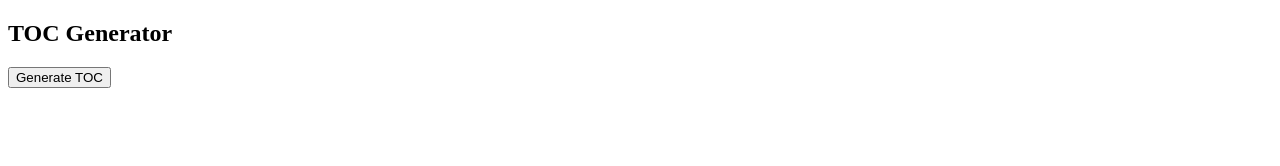
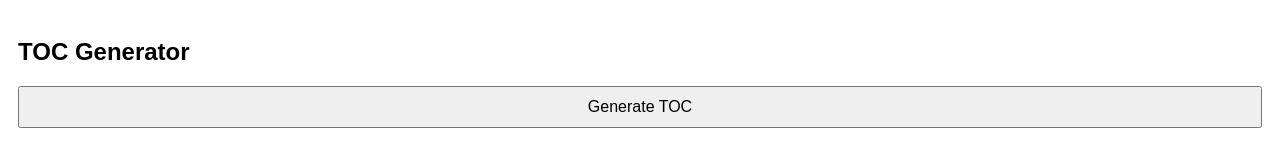
Before and after one commit to mahakVishwa/word-toc-addin, a plain HTML site: page index.html in a window 1280 px wide. Drawn offline with Linux system fonts and the light colour scheme.

Commit message:
Update index.html

```diff
--- a/index.html
+++ b/index.html
@@ -3,10 +3,13 @@
 <head>
   <meta charset="utf-8" />
   <title>TOC Generator</title>
+  <script src="https://appsforoffice.microsoft.com/lib/1/hosted/office.js"></script>
   <script src="taskpane.js"></script>
 </head>
-<body>
+<body style="padding:10px; font-family:sans-serif;">
   <h2>TOC Generator</h2>
-  <button onclick="generateTOC()">Generate TOC</button>
+  <button id="generate-btn" style="width:100%; padding:10px; font-size:16px;">
+    Generate TOC
+  </button>
 </body>
 </html>
```
